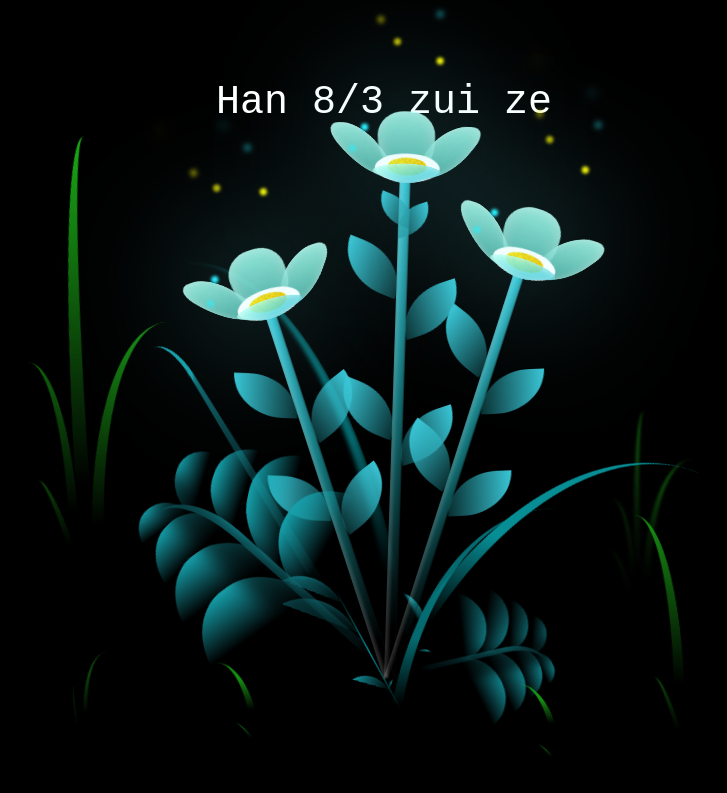
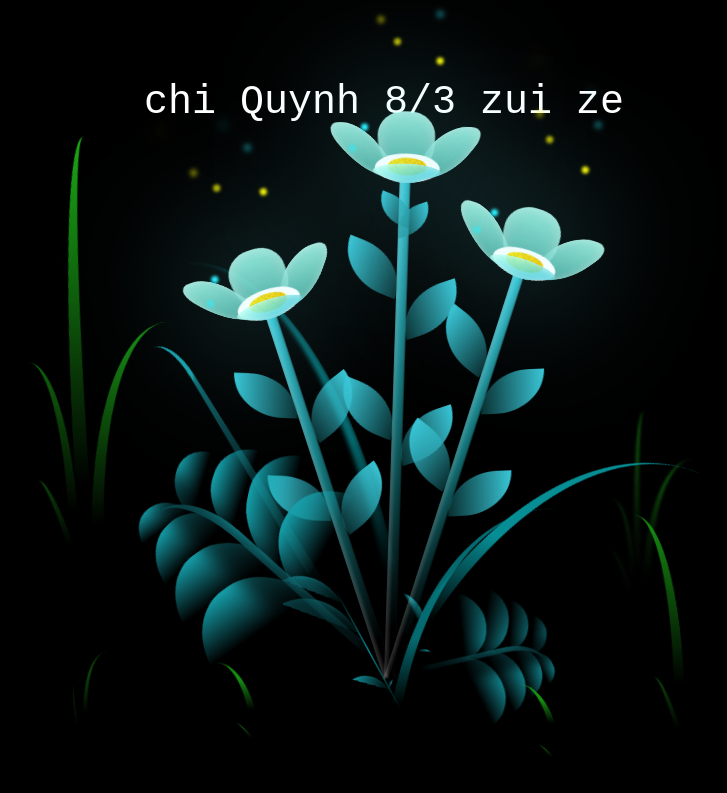
Before and after one commit to kimthinhh/quynhqueen, a plain HTML site: page index.html in a window 1280 px wide. Shown: the whole page, without its empty margins (256-983 px from the left). Drawn offline with Linux system fonts and the light colour scheme.

Commit message:
Update index.html

```diff
--- a/index.html
+++ b/index.html
@@ -10,7 +10,7 @@
 
 <body class="not-loaded">
     <div class="night"></div>
-    <div class="happy-woman-day"> Han 8/3 zui ze </div>
+    <div class="happy-woman-day"> chi Quynh 8/3 zui ze </div>
     <div class="flowers">
       <div class="flower flower--1">
         <div class="flower__leafs flower__leafs--1">
```
